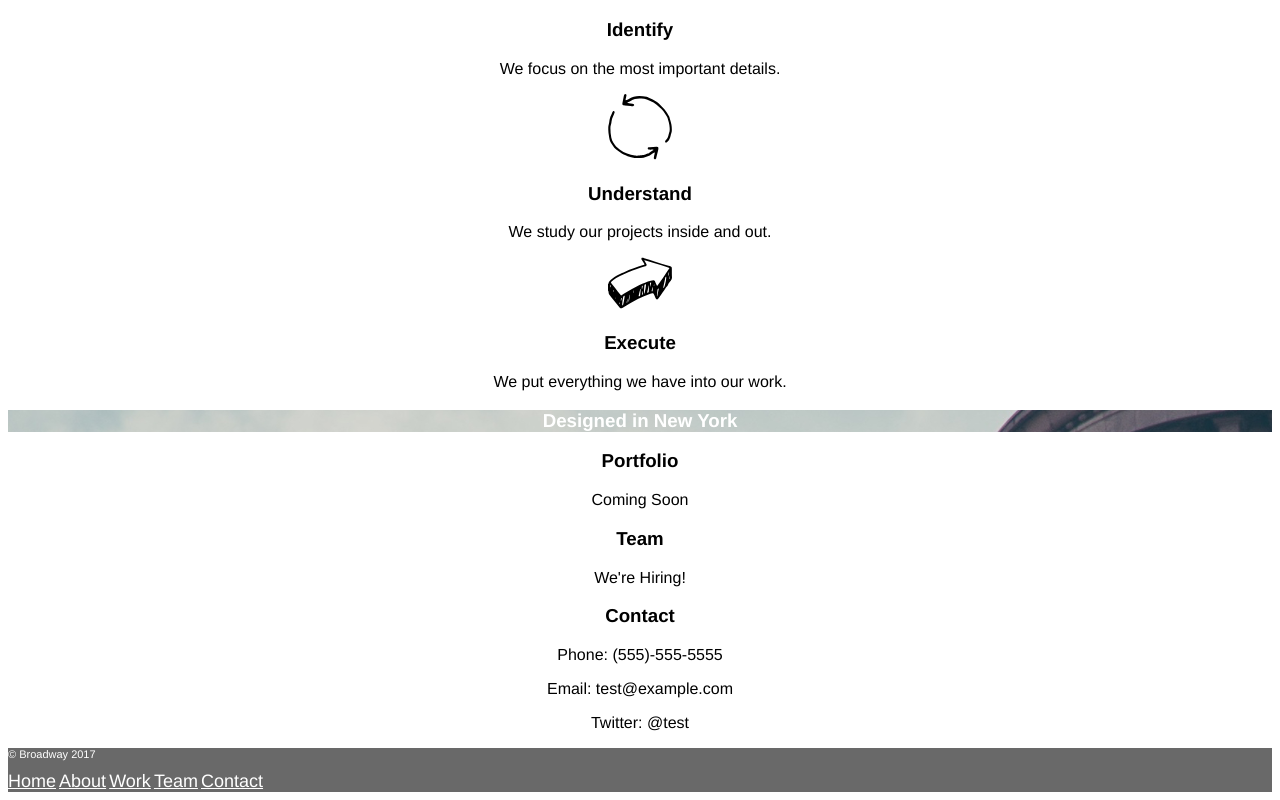
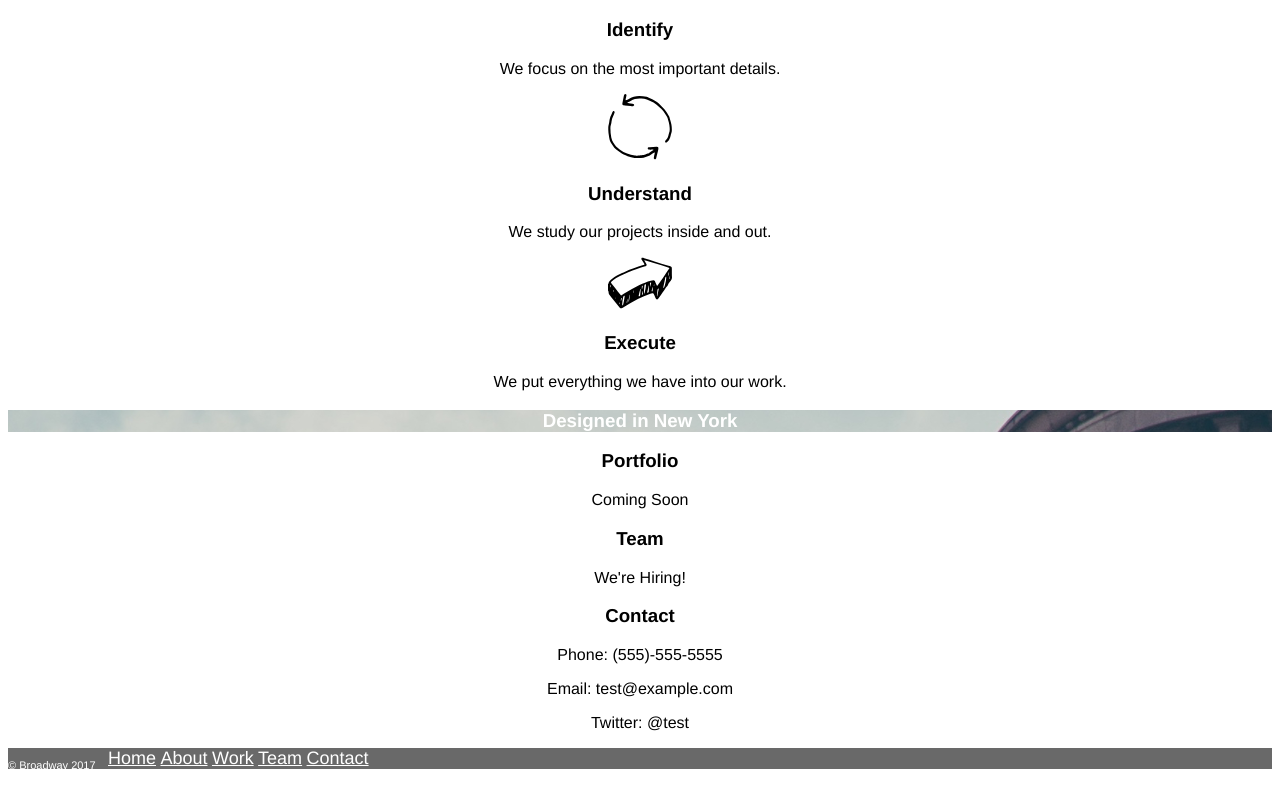
Before and after one commit to glennrosenberg/broadway, a plain HTML site: page index.html in a window 1280 px wide. Shown: the part 385-1185 px from the top of the page. Drawn offline with Linux system fonts and the light colour scheme.

Commit message:
complete page styling

```diff
--- a/index.html
+++ b/index.html
@@ -50,12 +50,14 @@
     <p>Twitter: @test</p>
   </div>
   <footer>
-    <p>&copy Broadway 2017</p>
+    <p>&copy Broadway 2017 </p>
+    <nav>
       <a href="#">Home</a>
       <a href="#about">About</a>
       <a href="#work">Work</a>
       <a href="#team">Team</a>
       <a href="#contact">Contact</a>
+    </nav>
   </footer>
 </body>
 </html>
--- a/resources/css/style.css
+++ b/resources/css/style.css
@@ -26,5 +26,13 @@ footer {
   text-align: left;
   color: white;
   background-color: dimgray;
+}
+
+footer p {
+  float: left;
   font-size: 11px;
 }
+footer nav {
+  margin-left: 70px;
+  padding-left: 30px;
+}
```
